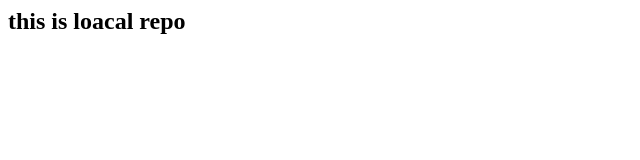
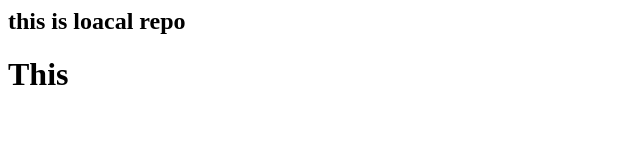
Before and after one commit to Gunjan763/localrepo, a plain HTML site: page index.html in a window 1280 px wide. Shown: the whole page, without its empty margins (0-640 px from the left). Drawn offline with Linux system fonts and the light colour scheme.

Commit message:
New Feature added

```diff
--- a/index.html
+++ b/index.html
@@ -1 +1,2 @@
 <h2>this is loacal repo</h2>
+<h1>This</h1>
```
